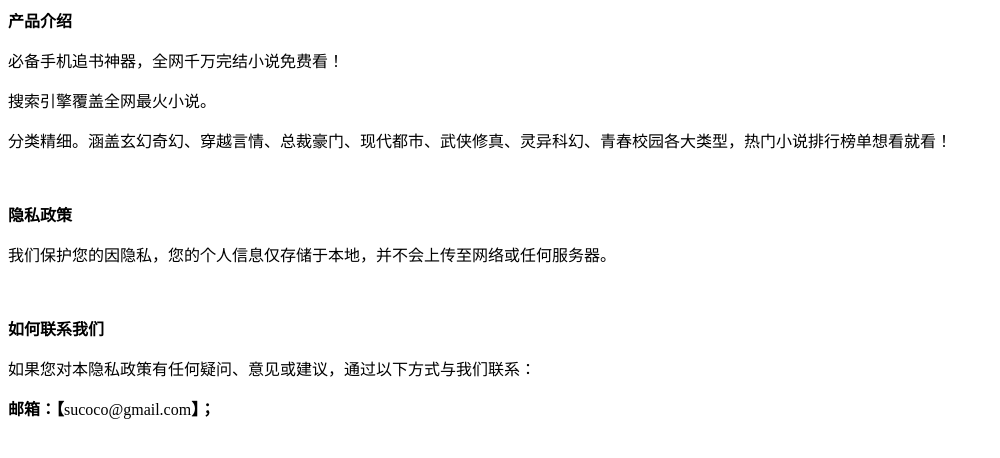
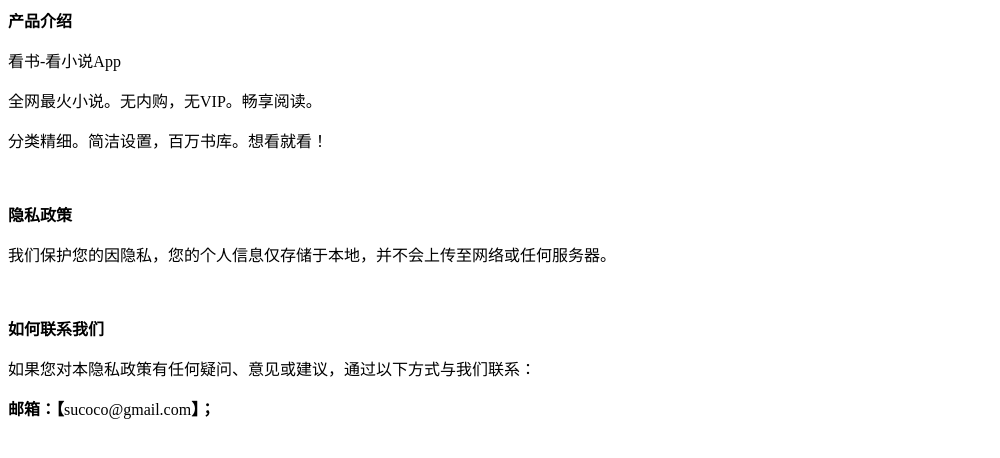
Before and after one commit to oldread9/oldread9.github.io, a plain HTML site: page index.html in a window 1280 px wide. Shown: the whole page, without its empty margins (0-1000 px from the left). Drawn offline with Linux system fonts and the light colour scheme.

Commit message:
Update index.html

```diff
--- a/index.html
+++ b/index.html
@@ -1,7 +1,7 @@
 <p><strong>产品介绍</strong></p>
-<p>必备手机追书神器，全网千万完结小说免费看！</p>
-<p>搜索引擎覆盖全网最火小说。</p>
-<p>分类精细。涵盖玄幻奇幻、穿越言情、总裁豪门、现代都市、武侠修真、灵异科幻、青春校园各大类型，热门小说排行榜单想看就看！</p>
+<p>看书-看小说App</p>
+<p>全网最火小说。无内购，无VIP。畅享阅读。</p>
+<p>分类精细。简洁设置，百万书库。想看就看！</p>
 
 <p>&nbsp;</p>
 <p><strong>隐私政策</strong></p>
```
